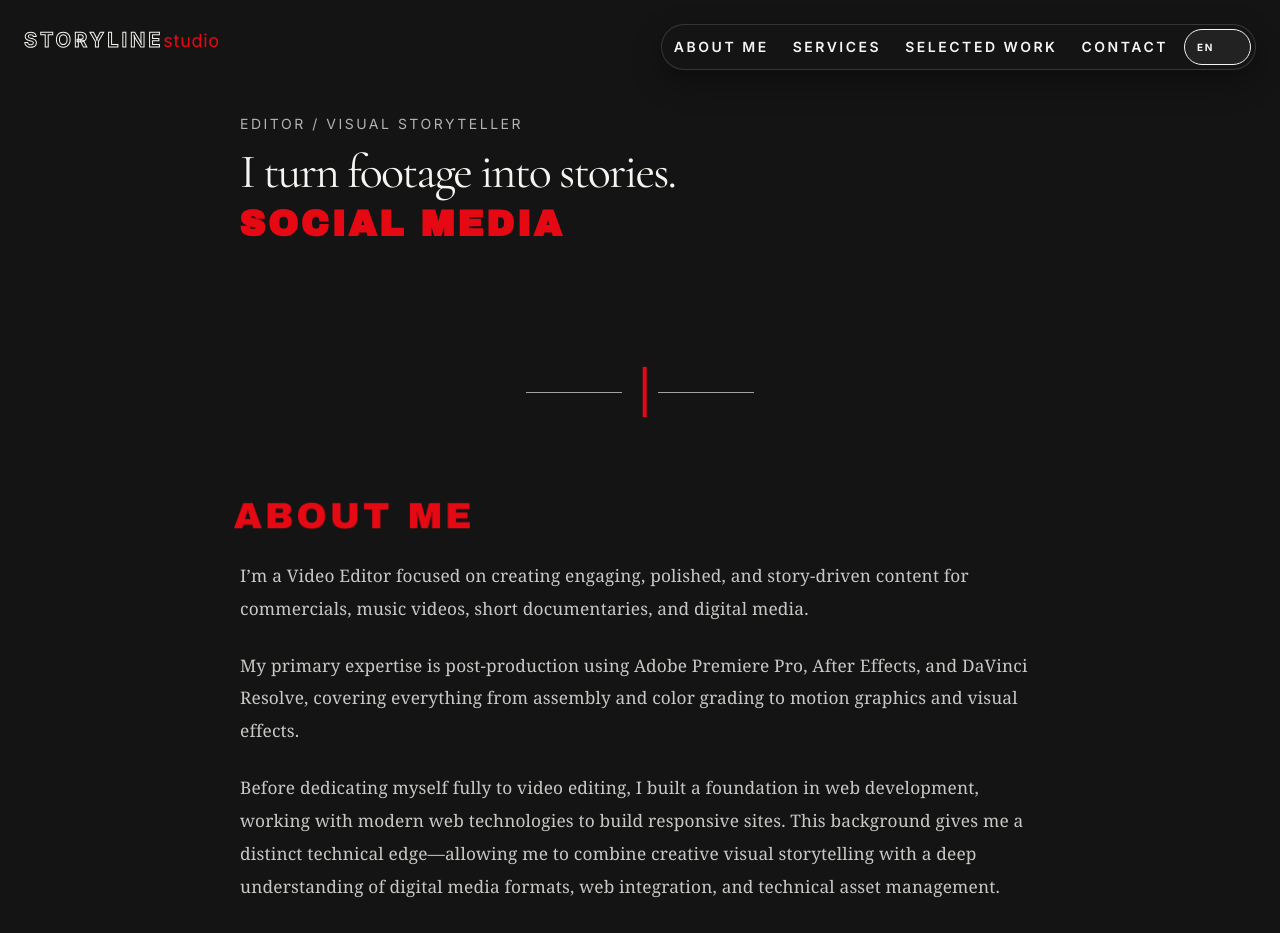
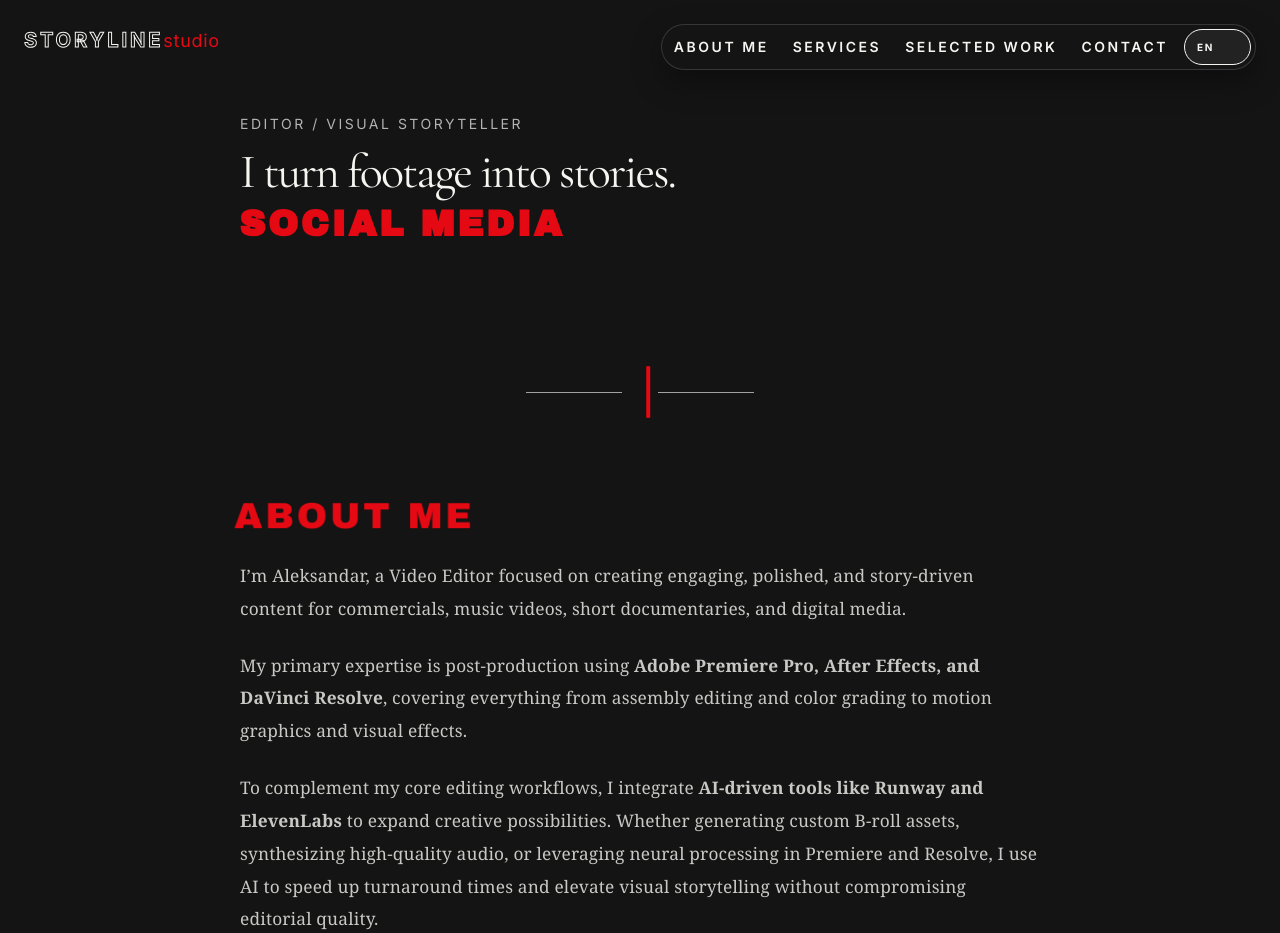
Before and after one commit to aleksandar-stotka/web-editor-video, a Nuxt app: page / in a window 1280 px wide. Shown: the top 933 px of the page. Built offline with nearby package versions, Linux system fonts and the light colour scheme.

Commit message:
set-about

```diff
--- a/composables/useLanguage.ts
+++ b/composables/useLanguage.ts
@@ -15,12 +15,18 @@ export const useLanguage = () => {
       heroWords: ['ADVERTISING', 'MUSIC VIDEOS', 'SHORT DOCUMENTARIES', 'SOCIAL MEDIA', 'COLOR GRADING'],
       aboutTitle: 'ABOUT ME',
       aboutP1:
-        'I’m a Video Editor focused on creating engaging, polished, and story-driven content for commercials, music videos, short documentaries, and digital media.',
-      aboutP2:
-        'My primary expertise is post-production using Adobe Premiere Pro, After Effects, and DaVinci Resolve, covering everything from assembly and color grading to motion graphics and visual effects.',
-      aboutP3:
-        'Before dedicating myself fully to video editing, I built a foundation in web development, working with modern web technologies to build responsive sites. This background gives me a distinct technical edge—allowing me to combine creative visual storytelling with a deep understanding of digital media formats, web integration, and technical asset management.',
+        'I’m Aleksandar, a Video Editor focused on creating engaging, polished, and story-driven content for commercials, music videos, short documentaries, and digital media.',
+      aboutP2Before: 'My primary expertise is post-production using ',
+      aboutP2Tools: 'Adobe Premiere Pro, After Effects, and DaVinci Resolve',
+      aboutP2After:
+        ', covering everything from assembly editing and color grading to motion graphics and visual effects.',
+      aboutP3Before: 'To complement my core editing workflows, I integrate ',
+      aboutP3Tools: 'AI-driven tools like Runway and ElevenLabs',
+      aboutP3After:
+        ' to expand creative possibilities. Whether generating custom B-roll assets, synthesizing high-quality audio, or leveraging neural processing in Premiere and Resolve, I use AI to speed up turnaround times and elevate visual storytelling without compromising editorial quality.',
       aboutP4:
+        'Before dedicating myself fully to video editing, I built a foundation in web development, working with modern web technologies to build responsive sites. This background gives me a distinct technical edge—allowing me to combine creative visual storytelling with a deep understanding of digital media formats and technical workflows.',
+      aboutP5:
         'Today, my focus is entirely on visual storytelling: turning raw footage into compelling videos that evoke emotion, communicate ideas clearly, and hold audience attention. I am always looking to collaborate with businesses, agencies, artists, and creative teams on ambitious video projects.',
       servicesTitle: 'Video editing packages',
       servicesLabel: 'Services',
@@ -101,13 +107,19 @@ export const useLanguage = () => {
       heroWords: ['РЕКЛАМА', 'МУЗИЧКИ ВИДЕА', 'КРАТКИ ДОКУМЕНТАРЦИ', 'СОЦИЈАЛНИ МЕДИУМИ', 'КОЛОР ГРАДИРАЊЕ'],
       aboutTitle: 'ЗА МЕНЕ',
       aboutP1:
-        'Сум видео едитор фокусиран на креирање ангажирачки, полирани и приказно-водени содржини за реклами, музички видеа, кратки документарци и дигитални медиуми.',
-      aboutP2:
-        'Мојот главен фокус е пост-продукција со користење на Adobe Premiere Pro, After Effects и DaVinci Resolve, вклучувајќи монтаж, колор градирање, motion graphics и визуелни ефекти.',
-      aboutP3:
-        'Пред целосно да се посветам на видео монтажата, изградив основа во веб развојот, работејќи со модерни веб технологии за креирање одговорни веб страници. Ова ми дава посебен технички предност — овозможувајќи да ги комбинирам креативното визуелно раскажување и длабокото разбирање на дигиталните медиумски формати, веб интеграцијата и управувањето со технички ресурси.',
+        'Јас сум Александар, видео едитор фокусиран на креирање ангажирачки, полирани и приказно-водени содржини за реклами, музички видеа, кратки документарци и дигитални медиуми.',
+      aboutP2Before: 'Моја главна експертиза е постпродукција со ',
+      aboutP2Tools: 'Adobe Premiere Pro, After Effects и DaVinci Resolve',
+      aboutP2After:
+        ', од основна монтажа и градирање на бои до motion graphics и визуелни ефекти.',
+      aboutP3Before: 'За да ги надополнам моите главни работни процеси во монтажа, користам ',
+      aboutP3Tools: 'алатки засновани на вештачка интелигенција, како Runway и ElevenLabs',
+      aboutP3After:
+        ' за да ги проширам креативните можности. Без разлика дали создавам B-roll материјали, синтетизирам квалитетен звук или користам невронска обработка во Premiere и Resolve, ја користам вештачката интелигенција за побрза испорака и подобро визуелно раскажување, без компромис во уредничкиот квалитет.',
       aboutP4:
-        'Денес, мојот фокус е целосно визуелно раскажување: претворање на суровото видео во убедливи видеа кои предизвикуваат емоции, јасно ја пренесуваат идејата и ја задржуваат внимателноста на гледачот. Секогаш барам да соработувам со бизниси, агенции, уметници и креативни тимови на амбициозни видео проекти.',
+        'Пред целосно да се посветам на видео монтажата, изградив основа во веб-развојот, работејќи со современи веб-технологии за изработка на адаптивни веб-страници. Ова искуство ми дава техничка предност и ми овозможува да го спојам креативното визуелно раскажување со добро разбирање на дигиталните формати и техничките работни процеси.',
+      aboutP5:
+        'Денес, мојот фокус е целосно на визуелното раскажување: претворање сурови снимки во привлечни видеа што будат емоции, јасно пренесуваат идеи и го задржуваат вниманието на публиката. Секогаш барам можности за соработка со бизниси, агенции, уметници и креативни тимови на амбициозни видео-проекти.',
       servicesTitle: 'Пакети за видео монтажа',
       servicesLabel: 'Услуги',
       choosePackage: 'Побарај понуда',
--- a/pages/index.vue
+++ b/pages/index.vue
@@ -42,15 +42,19 @@
         </p>
 
         <p class="about-copy mt-6 text-base leading-8 text-[#f5f5f1]/80 sm:text-lg">
-          {{ t('aboutP2') }}
+          {{ t('aboutP2Before') }}<strong>{{ t('aboutP2Tools') }}</strong>{{ t('aboutP2After') }}
         </p>
 
         <p class="about-copy mt-6 text-base leading-8 text-[#f5f5f1]/80 sm:text-lg">
-          {{ t('aboutP3') }}
+          {{ t('aboutP3Before') }}<strong>{{ t('aboutP3Tools') }}</strong>{{ t('aboutP3After') }}
         </p>
 
         <p class="about-copy mt-6 text-base leading-8 text-[#f5f5f1]/80 sm:text-lg">
           {{ t('aboutP4') }}
+        </p>
+
+        <p class="about-copy mt-6 text-base leading-8 text-[#f5f5f1]/80 sm:text-lg">
+          {{ t('aboutP5') }}
         </p>
       </section>
 
```
